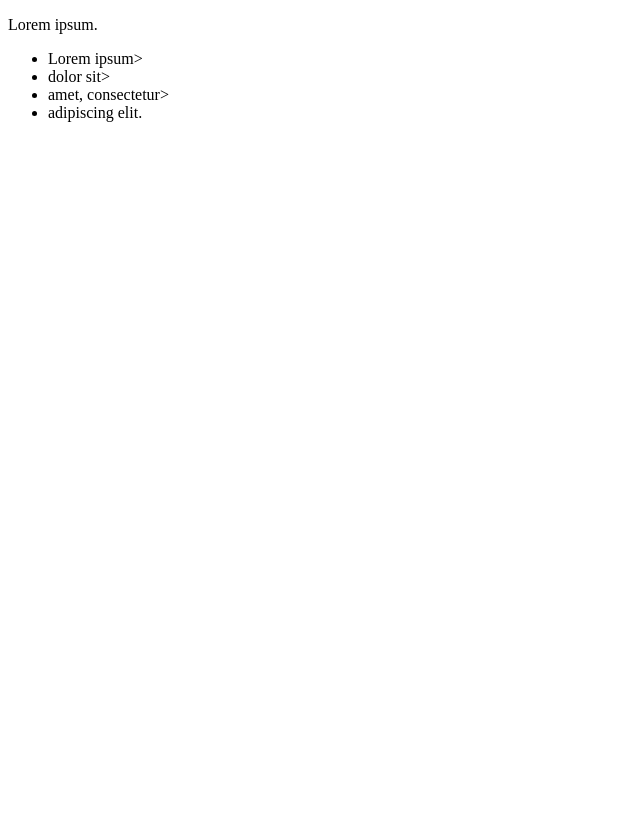
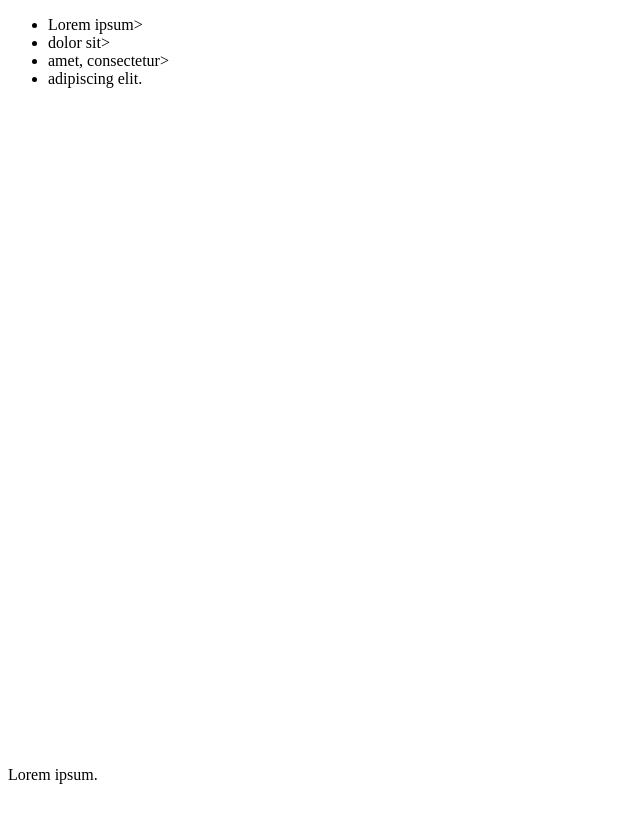
Before and after one commit to Kraudia/NAJ, a plain HTML site: page Lesson 5 - CSS/code/piaskownica/piaskownica.html in a window 1280 px wide. Shown: the top 822 px of the page, without its empty margins (0-640 px from the left). Before the commit the page ends 800 px from the top, so only its background shows below. Drawn offline with Linux system fonts and the light colour scheme.

Commit message:
Modify Piaskownica from Lesson 5

```diff
--- a/Lesson 5 - CSS/code/piaskownica/piaskownica.css
+++ b/Lesson 5 - CSS/code/piaskownica/piaskownica.css
@@ -0,0 +1,44 @@
+/* piaskownica 3 */
+
+/*
+.div-box {
+	position: absolute;
+	right: 0;
+	left: 0;
+	top: 0;
+	bottom: 0;
+	background: rgba(255,0,0,0.9);
+}
+*/
+
+/* piaskownica 4 */
+
+/*
+.box {
+	position: absolute;
+	right: 0;
+	left: 0;
+	top: 0;
+	bottom: 0;
+	background: rgba(255,0,0,0.9);
+}
+
+.div-box {
+	z-index: 2;
+}
+*/
+
+/* piaskownica 5 */
+
+.box:not(.div-box) {
+	height: 100000px;
+}
+
+.div-box {
+	position: fixed; /*absolute*/
+	bottom: 0;
+}
+
+body {
+	position: relative;
+}
--- a/Lesson 5 - CSS/code/piaskownica/piaskownica.html
+++ b/Lesson 5 - CSS/code/piaskownica/piaskownica.html
@@ -6,7 +6,7 @@
 </head>
 
 <body>
-    <div class="box">
+    <div class="box div-box">
         <p>
             <span class="text">Lorem ipsum.</span>
         </p>
--- /dev/null
+++ b/Lesson 5 - CSS/code/piaskownica/piaskownica2.css
@@ -0,0 +1,42 @@
+/* piaskownica 1 */
+
+.box .text {
+	color: green;
+}
+/*0011*/
+
+.box p {
+	color: red;
+	background-color: blue;
+}
+/*0020*/
+
+ul > :nth-child(2n+1) {
+	color: red;
+}
+/*
+ul > :nth-child(2n+1):first-element {
+	background: grey;
+}*/
+
+.box {
+	background: grey;
+}
+
+.box.div-box {
+	background: yellow;
+}
+
+/* piaskownica 2 */
+
+.box:before {
+	content: 'Tutaj jest tekst';
+}
+
+.box:after {
+	content: '!';
+	display: block;
+	width: 100px;
+	height: 100px;
+
+}
```
